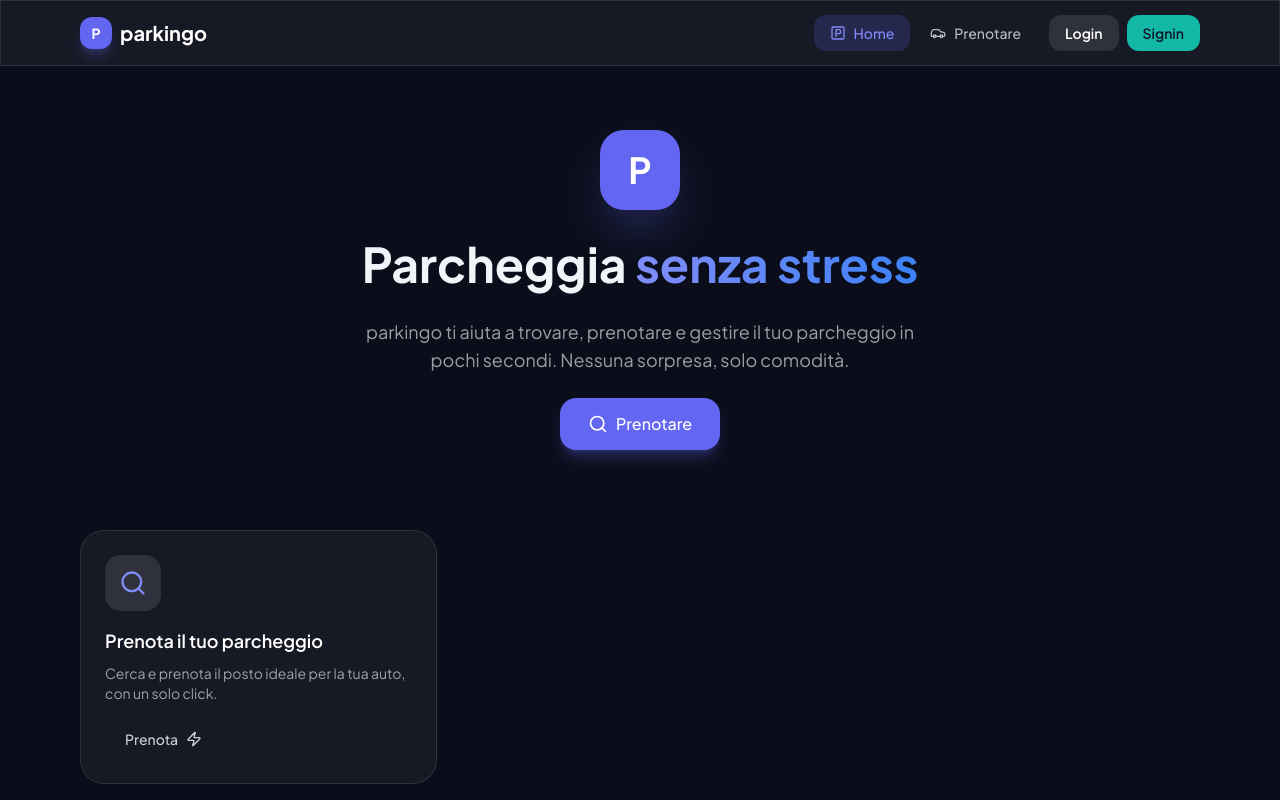
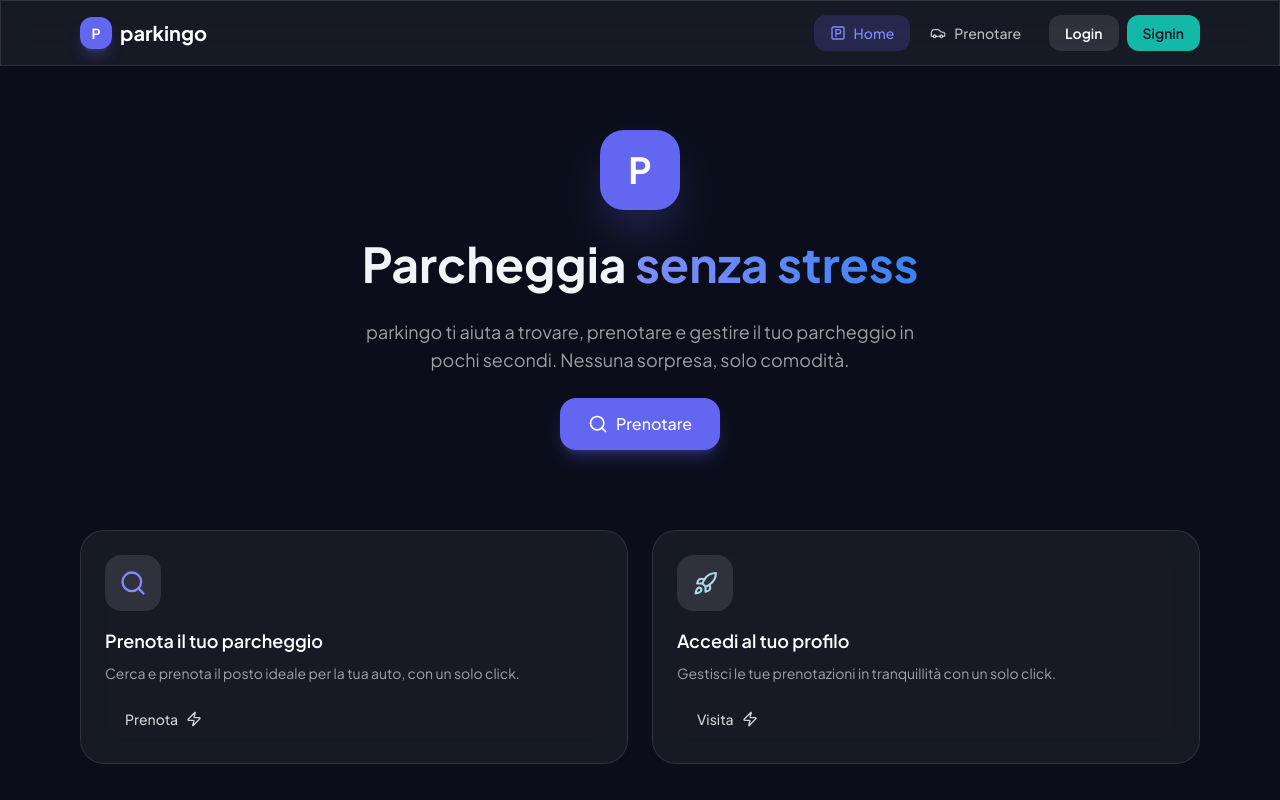
Before and after one commit to ji2chang/parkingo, a React (Vite) app in the folder frontend/: page / in a window 1280 px wide. Shown: the top 800 px of the page. Built offline with nearby package versions, Linux system fonts and the light colour scheme.

Commit message:
aggiunta elementi alla home
principalmente grafica

```diff
--- a/frontend/src/pages/home.jsx
+++ b/frontend/src/pages/home.jsx
@@ -1,6 +1,7 @@
 import { useNavigate } from 'react-router-dom'
 import { motion } from 'framer-motion'
 import { Search, MapPin, BarChart2, Zap } from 'lucide-react'
+import { Rocket } from 'lucide-react'
 import { Button } from '../components/ui/Button'
 import { Card } from '../components/ui/Card'
 
@@ -11,6 +12,16 @@ const FEATURES = [
     description: 'Cerca e prenota il posto ideale per la tua auto, con un solo click.',
     action: '/booking',
     cta: 'Prenota',
+  },
+]
+
+const PROFILE = [
+  {
+    icon: <Rocket size={25} color="lightblue" />,
+    title: 'Accedi al tuo profilo',
+    description: 'Gestisci le tue prenotazioni in tranquillità con un solo click.',
+    action: '/profile',
+    cta: 'Visita',
   },
 ]
 
@@ -46,9 +57,31 @@ export function HomePage() {
         </div>
       </motion.section>
 
-      {/* Features */}
-      <section className="grid gap-6 md:grid-cols-3">
+      <section className="grid gap-6 md:grid-cols-2">
         {FEATURES.map(({ icon, title, description, action, cta }, i) => (
+          <motion.div
+            key={title}
+            initial={{ opacity: 0, y: 20 }}
+            animate={{ opacity: 1, y: 0 }}
+            transition={{ duration: 0.3, delay: 0.1 + i * 0.1 }}
+          >
+            <Card className="h-full" hoverable>
+              <div className="flex flex-col gap-4 h-full">
+                <div className="flex h-14 w-14 items-center justify-center rounded-2xl bg-white/10">
+                  {icon}
+                </div>
+                <div className="flex-1">
+                  <h3 className="text-lg font-semibold text-white">{title}</h3>
+                  <p className="mt-2 text-sm text-white/60">{description}</p>
+                </div>
+                <Button variant="ghost" onClick={() => navigate(action)} rightIcon={<Zap className="h-4 w-4" />}>
+                  {cta}
+                </Button>
+              </div>
+            </Card>
+          </motion.div>
+        ))}
+        {PROFILE.map(({ icon, title, description, action, cta }, i) => (
           <motion.div
             key={title}
             initial={{ opacity: 0, y: 20 }}
```
